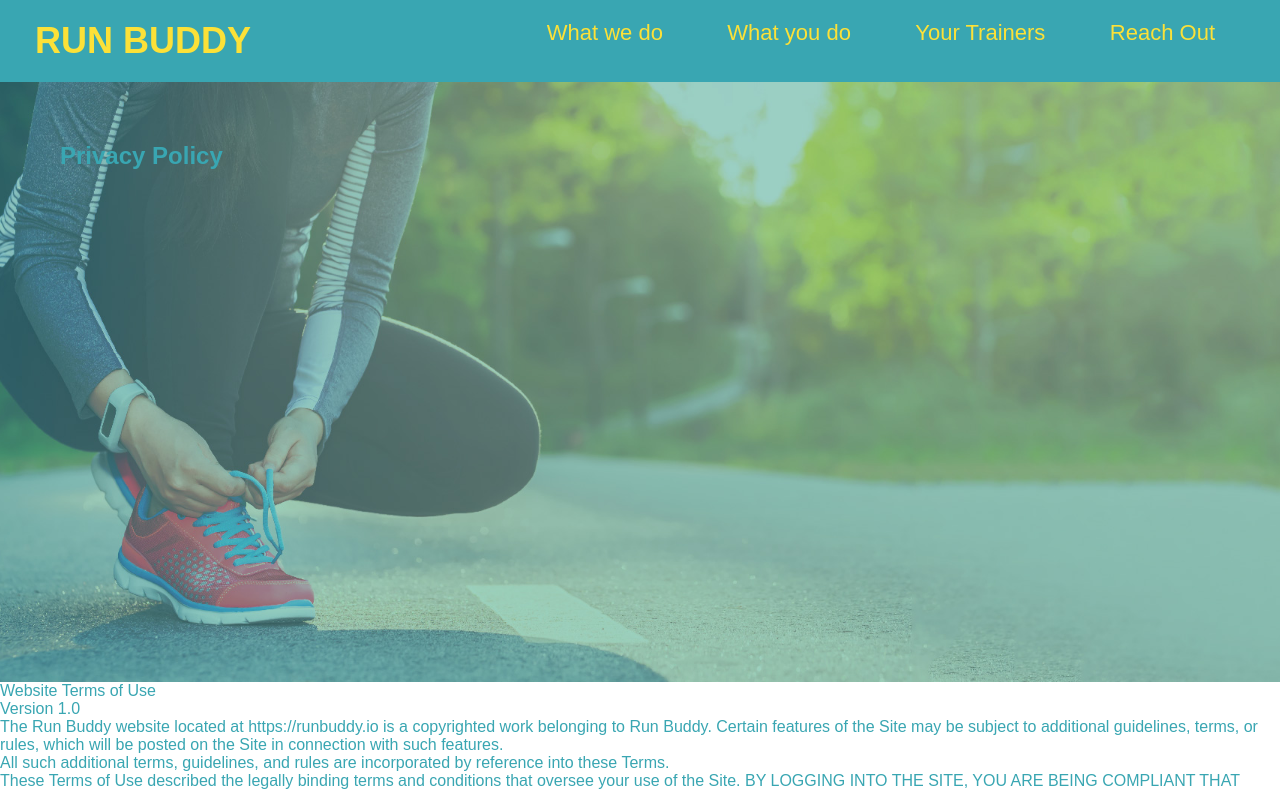
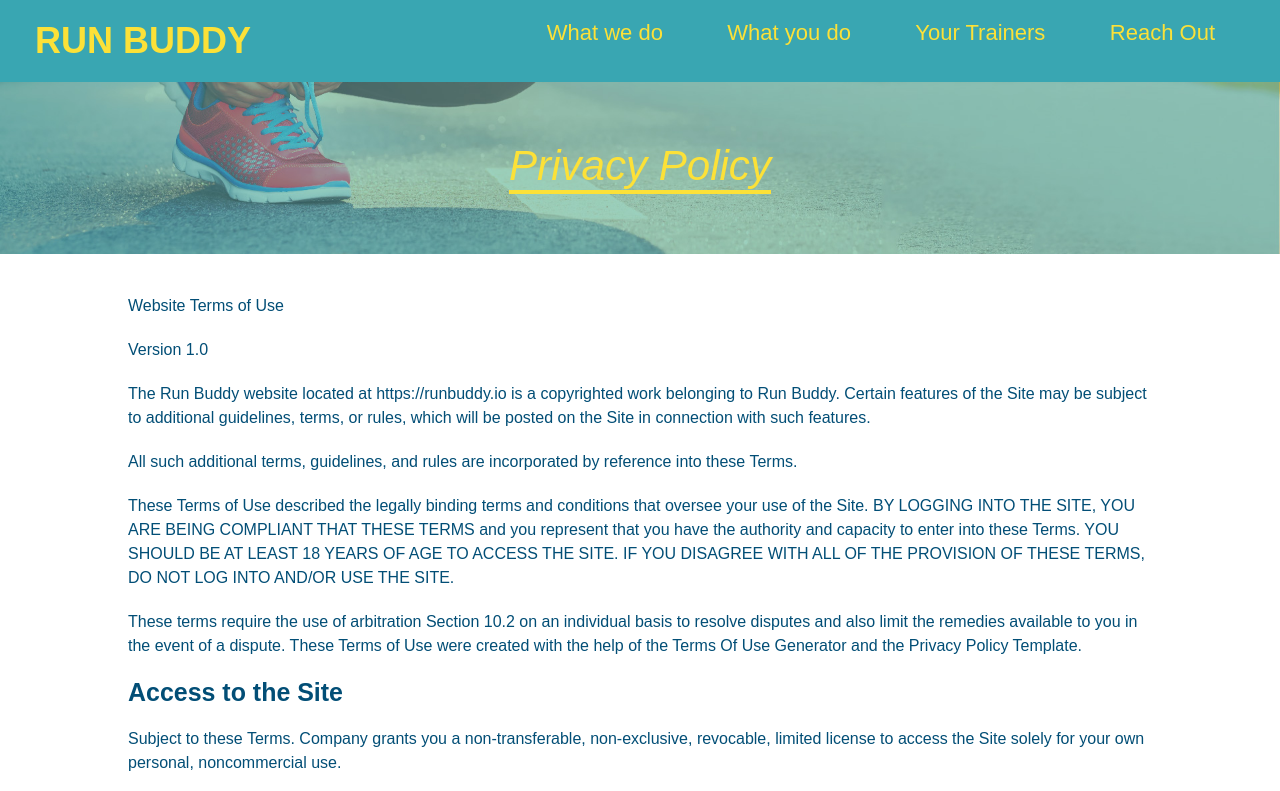
Before and after one commit to Matt658041/run-buddy, a plain HTML site: page privacy-policy.html in a window 1280 px wide. Shown: the top 791 px of the page. Drawn offline with Linux system fonts and the light colour scheme.

Commit message:
updated html

```diff
--- a/privacy-policy.html
+++ b/privacy-policy.html
@@ -6,6 +6,7 @@
     <meta name="viewport" content="width=device-width, initial-scale=1.0" />
     <title>Privacy-Policy-Run Buddy</title>
     <link rel="stylesheet" href="style.css">
+    <link rel="stylesheet" href="secondary-styles.css">
 </head>
 <body>
   <header>
--- /dev/null
+++ b/secondary-styles.css
@@ -0,0 +1,36 @@
+.hero {
+    background-position: bottom;
+    height: auto;
+    text-align: center;
+    margin-bottom: 40px;
+}
+.page-title {
+    color: #fce138;
+    display: inline-block;
+    border-bottom: #fce138 4px solid;
+    padding: 0 80px 15px 80;
+    font-weight: normal;
+    font-size: 2.63rem;
+    font-style: italic;
+}
+.secondary-content {
+    width: 80%;
+    margin: 0 auto;
+    color: #024e76;
+}
+.secondary-content h3 {
+    font-size: 1.56rem;
+    margin:20px 0 20px 0;
+}
+.secondary-content p {
+    font-size: 1rem;
+    line-height: 1.5;
+    margin: 20px 0 20px 0;
+}
+.secondary-content ul {
+    margin: 15px 20px 15px 20px;
+}
+.secondary-content li {
+    color: #39a6b2;
+    margin: 10px 0 10px 0;
+}
```
